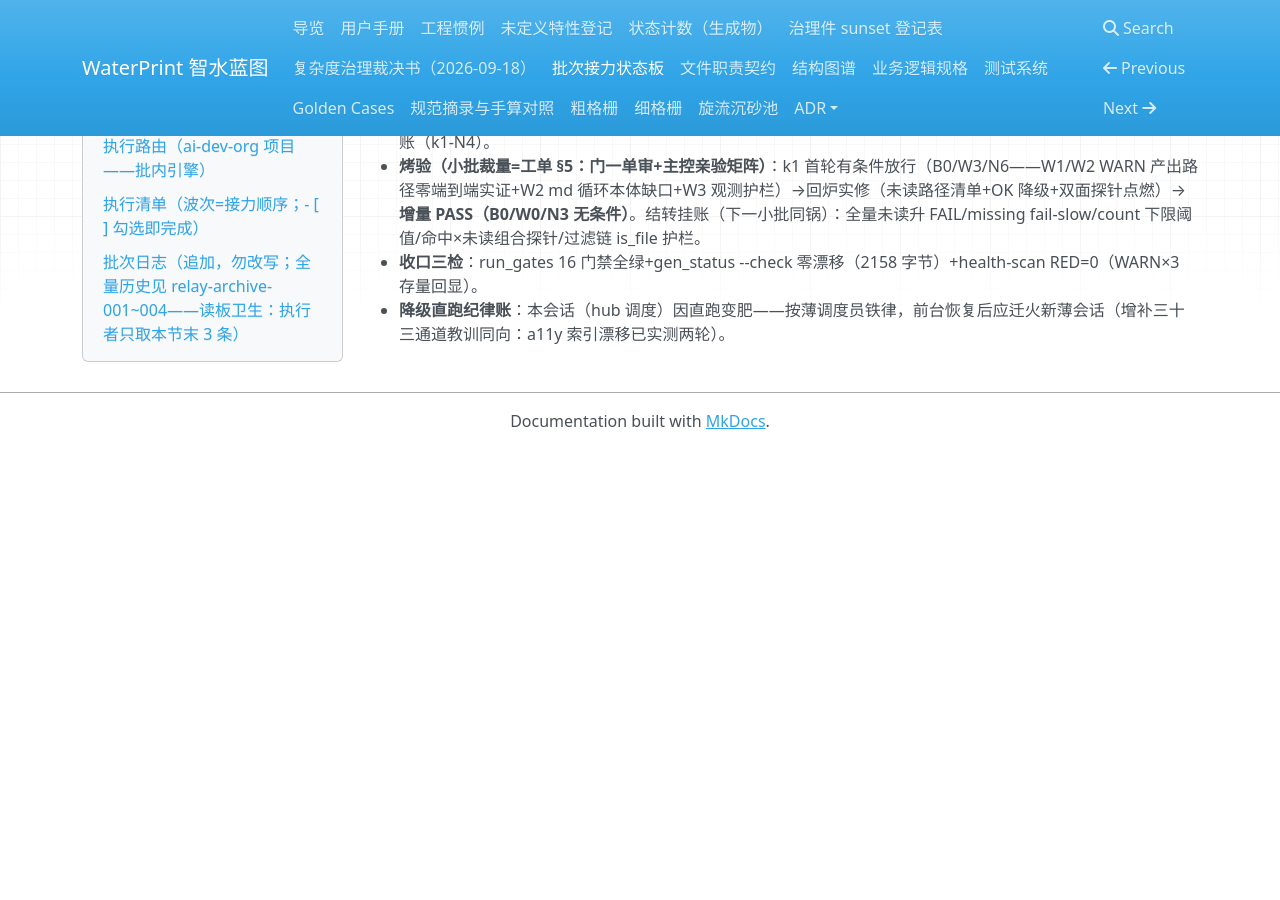
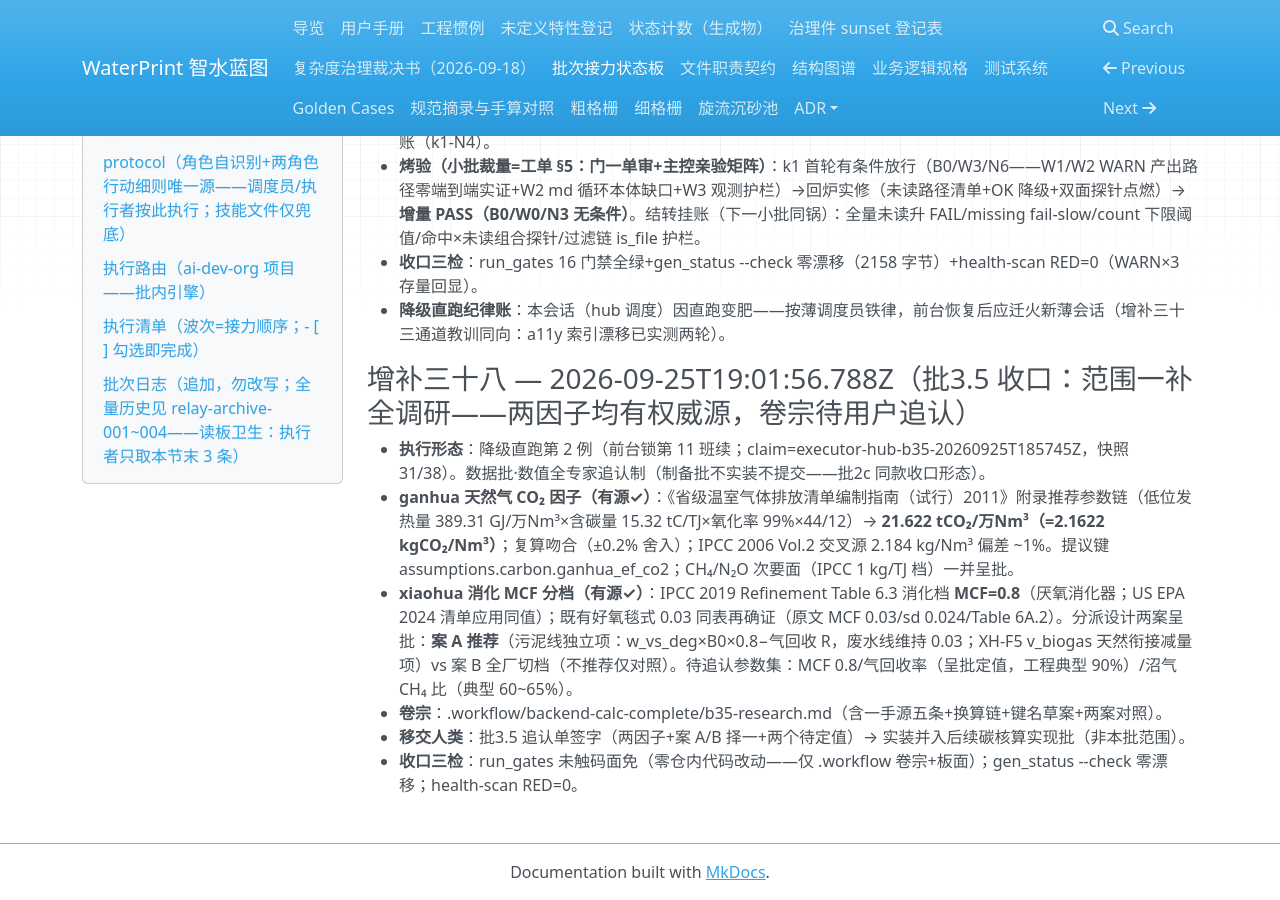
Before and after one commit to yyx20040712/waterprint, an MkDocs documentation site: the page built from docs/handoff/relay.md, in a window 1280 px wide and 900 px high, scrolled down 20544 px. Built offline with MkDocs 1.6.1, drawn with Linux system fonts in a browser that asks for light colours; nearby versions of some CDN libraries; before the commit the page ends 20993 px from its top, so only the background shows below that; some of the changed text lies outside the part shown.

Commit message:
批3.5 收口：范围一补全调研——ganhua 天然气 CO2 因子 21.622 tCO2/万Nm3（省指南参数链+IPCC 交叉）+xiaohua 消化 MCF 0.8 分档两案（2019RF Table 6.3）呈批卷宗待用户追认

```diff
--- a/docs/handoff/relay.md
+++ b/docs/handoff/relay.md
@@ -12,7 +12,7 @@
 > - 执行者窗口（项目=智水蓝图）：「基于 E:\class\智水蓝图\waterprint\docs\handoff\relay.md 交接文档继续开发——读板（板头字段区+protocol 段+执行路由+执行清单+批次日志末 3 条）按 protocol 段执行者条款认领并执行本批；开工首步先加载技能 ai-dev-org（组织主干）；板 protocol 段缺失/预检失败才加载技能 batch-relay 兜底。工作区根 E:\class\智水蓝图\waterprint，相对路径以此为基。禁止创建任何新自动化。」
 > - 调度员窗口（迁火/接任用，工作区不限；布火为重活允许载技能，此后每班只读板）：「接任交接：你是 E:\class\智水蓝图\waterprint\docs\handoff\relay.md 的当班 hub 总调度员——读板头+protocol 段（现行 rev）→ 按 batch-relay 技能 references/ops-manual.md 换防协议迁火并回填 automation_id → 提交推送 → 随即按 protocol 段开批通道（前台门+回车+回读④）发布执行者并原子写 last_dispatch_utc → 此后每班火只读板调度，禁执行禁重活禁载技能」
 
-- status: READY <!-- 2026-09-25 R5 收口置位（增补三十七——降级直跑+k1 增量 PASS）；下一批=批3.5 -->
+- status: READY <!-- 2026-09-25 批3.5 收口置位（增补三十八——调研卷宗待用户追认）；下一批=批5 -->
 - automation_id: automation-a9cfbf66-f084-4d7d-afd9-207ce6877db2 <!-- 2026-09-25 rev4 换防迁火：CronList 证实旧火 b3938334 已删（HOLD 收线笔），新火由 handover 薄调度会话布；字段行锚定+计数守卫=1 回填 -->
 - shared_fire: true
 - plan: docs/handoff/relay.md#执行清单（自含清单，收口 grep 本文件 `- [ ]` 计余量）
@@ -20,22 +20,22 @@
 - poll_interval_min: 10
 - fire_budget_min: 120
 - last_dispatch: 2026-09-19T11:14:24+08:00
-- heartbeat_utc: 2026-09-25T18:55:14.249Z <!-- R5 收口刷新 -->
+- heartbeat_utc: 2026-09-25T19:01:56.788Z <!-- 批3.5 收口刷新 -->
 - claim: -
 - no_progress_count: 0 <!-- 2026-09-25 新排程重置（原 1=B4-5 用户门控非系统性卡死） -->
 - checked_total: 38 <!-- 2026-09-25 增补二十五：27−1（B4-5 拆分）+12（第五波 R3/批2b/R4/批2d/R5/批3.5/批5/⑤a/批2c/批3a/批3b/⑤b） -->
-- checked_done: 31 <!-- 2026-09-25 R5 收口 30→31 -->
+- checked_done: 32 <!-- 2026-09-25 批3.5 收口 31→32 -->
 - protocol_rev: 4 <!-- 2026-09-25 上下文分工批原位升版 rev2→4（用户裁决：调度员纯调度零技能加载/执行者读板+自载 ai-dev-org）；旧值 2 -->
 - last_dispatch_utc: 2026-09-25T14:35:39.984Z <!-- 2026-09-25 第四班发布成立（回读④：sess_b606debd ~50s 落盘；env 块工作区=E:\class\handover——绑定偏差见增补三十三）；旧值 2026-09-25T12:07:25.336Z（第三班 R4） -->
 - relay_started_utc: 2026-09-25T09:46:25.615Z <!-- 2026-09-25 rev4 换防重置（熔断墙钟基准）；旧值 2026-09-24T17:44:23.011Z -->
-- batch_count: 10 <!-- R5 收口 +1（上限 60） -->
+- batch_count: 11 <!-- 批3.5 收口 +1（上限 60） -->
 - max_batches: 60
 - max_wall_hours: 90
 - hold_reason: - <!-- 2026-09-25 解锁：原 stop_matter（B4-5 双子项用户门控）——⑤a 勘误排程+⑤b 转清单终态项 -->
 - last_handover: 2026-09-25
 - claimed_by: -
 - claimed_at: -
-- next_batch: 批3.5 范围一补全·调研先行（第五波第 6 项——ganhua 燃料因子权威源检索/xiaohua 消化 MCF 分档 IPCC 2019 Table 6.3）
+- next_batch: 批5 低优先堆（backend-calc-complete——NaN 口径统一/timeout 诊断/severity 执法/裁决档勘误两处/beam.py 结构债/app.py 贴墙欠账）
 
 ## protocol（角色自识别+两角色行动细则唯一源——调度员/执行者按此执行；技能文件仅兜底）
 - 本板 protocol_rev=4；rev3/rev2/rev1/rev0 存量板读法向下兼容（rev0 无此行读旧字段名 last_dispatch，仅警告不阻断），换防时迁移至现行 rev。
@@ -130,7 +130,7 @@
 - [x] R4｜server 卫生（e2e-fix-round3 批4——C-1 uvicorn 直启校验收敛〔方案1 entrypoint〕/C-2 no-store 全 GET 面中间件/C-3 manifest 内容校验；C-1/C-2 方案呈门一并抄送用户——**2026-09-25 收官**：Docker 实测抓漏 dockerignore 真缺陷+双容器态实证；烤验三轮双审全 PASS+裁决部有条件可收口〔M1/M2/C1/C2 全落实〕）
 - [x] 批2d｜方案比选可视化三图+picker 修复（backend-calc-complete 批2d——帕累托前沿/平行坐标/龙卷风 echarts 6.1；**含** webapp constraintPicker 2-kind 锁死 vs kb 实发 4 类修复+真目录形状用例〔批2a 裁决部 C4〕；联合枚举 UI R-B44b-4 并案裁量）
 - [x] R5｜门禁绊线+定版脚本（e2e-fix-round3 批5——C-4 check_model_names 两处〔OSError 计数+目录漂移绊线〕+D-1 15 万吨定版脚本沉淀 p150k_final.py+React 重复 key 警告定位顺手〔healthcheck 挂账〕）
-- [ ] 批3.5｜范围一补全·调研先行（backend-calc-complete——ganhua 燃料因子权威源检索：有源则起草立键标注待追认/无源登记挂账；xiaohua 消化 MCF 分档〔IPCC 2019 Refinement Table 6.3 消化档〕）
+- [x] 批3.5｜范围一补全·调研先行（backend-calc-complete——ganhua 燃料因子权威源检索：有源则起草立键标注待追认/无源登记挂账；xiaohua 消化 MCF 分档〔IPCC 2019 Refinement Table 6.3 消化档〕）
 - [ ] 批5｜低优先堆（backend-calc-complete——NaN 可行口径统一/timeout 诊断维度/severity 执法统一/裁决档勘误两处〔W2:549→548 与 34760.46→34760.70〕/beam.py 拆件结构债/app.py 500 贴墙欠账/main.py 余量观察项）
 - [ ] ⑤a｜矿井水污泥线新单元（B4-5 拆项——wp new-unit 脚手架+四件套实现批；前置勘误已确认 2026-09-25〔增补二十五〕）
 - [ ] 批2c｜gwp_ch4 27.0 呈批件制备（backend-calc-complete——factors.yaml 改值 diff+golden 五工况期望值重算草案+锁面工序 README；**制备批不实装不提交**——golden 重录涉 core/tests 锁面须人类随批落地，呈批件齐即收口转用户）
@@ -370,3 +370,12 @@
 - **烤验（小批裁量=工单 §5：门一单审+主控亲验矩阵）**：k1 首轮有条件放行（B0/W3/N6——W1/W2 WARN 产出路径零端到端实证+W2 md 循环本体缺口+W3 观测护栏）→回炉实修（未读路径清单+OK 降级+双面探针点燃）→**增量 PASS（B0/W0/N3 无条件）**。结转挂账（下一小批同锅）：全量未读升 FAIL/missing fail-slow/count 下限阈值/命中×未读组合探针/过滤链 is_file 护栏。
 - **收口三检**：run_gates 16 门禁全绿+gen_status --check 零漂移（2158 字节）+health-scan RED=0（WARN×3 存量回显）。
 - **降级直跑纪律账**：本会话（hub 调度）因直跑变肥——按薄调度员铁律，前台恢复后应迁火新薄会话（增补三十三通道教训同向：a11y 索引漂移已实测两轮）。
+
+### 增补三十八 — 2026-09-25T19:01:56.788Z（批3.5 收口：范围一补全调研——两因子均有权威源，卷宗待用户追认）
+
+- **执行形态**：降级直跑第 2 例（前台锁第 11 班续；claim=executor-hub-b35-20260925T185745Z，快照 31/38）。数据批·数值全专家追认制（制备批不实装不提交——批2c 同款收口形态）。
+- **ganhua 天然气 CO₂ 因子（有源✓）**：《省级温室气体排放清单编制指南（试行）2011》附录推荐参数链（低位发热量 389.31 GJ/万Nm³×含碳量 15.32 tC/TJ×氧化率 99%×44/12）→ **21.622 tCO₂/万Nm³（=2.1622 kgCO₂/Nm³）**；复算吻合（±0.2% 舍入）；IPCC 2006 Vol.2 交叉源 2.184 kg/Nm³ 偏差 ~1%。提议键 assumptions.carbon.ganhua_ef_co2；CH₄/N₂O 次要面（IPCC 1 kg/TJ 档）一并呈批。
+- **xiaohua 消化 MCF 分档（有源✓）**：IPCC 2019 Refinement Table 6.3 消化档 **MCF=0.8**（厌氧消化器；US EPA 2024 清单应用同值）；既有好氧毯式 0.03 同表再确证（原文 MCF 0.03/sd 0.024/Table 6A.2）。分派设计两案呈批：**案 A 推荐**（污泥线独立项：w_vs_deg×B0×0.8−气回收 R，废水线维持 0.03；XH-F5 v_biogas 天然衔接减量项）vs 案 B 全厂切档（不推荐仅对照）。待追认参数集：MCF 0.8/气回收率（呈批定值，工程典型 90%）/沼气 CH₄ 比（典型 60~65%）。
+- **卷宗**：.workflow/backend-calc-complete/b35-research.md（含一手源五条+换算链+键名草案+两案对照）。
+- **移交人类**：批3.5 追认单签字（两因子+案 A/B 择一+两个待定值）→ 实装并入后续碳核算实现批（非本批范围）。
+- **收口三检**：run_gates 未触码面免（零仓内代码改动——仅 .workflow 卷宗+板面）；gen_status --check 零漂移；health-scan RED=0。
```
